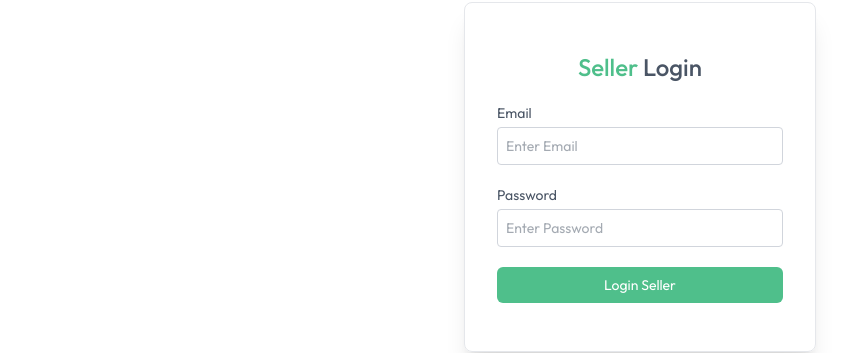
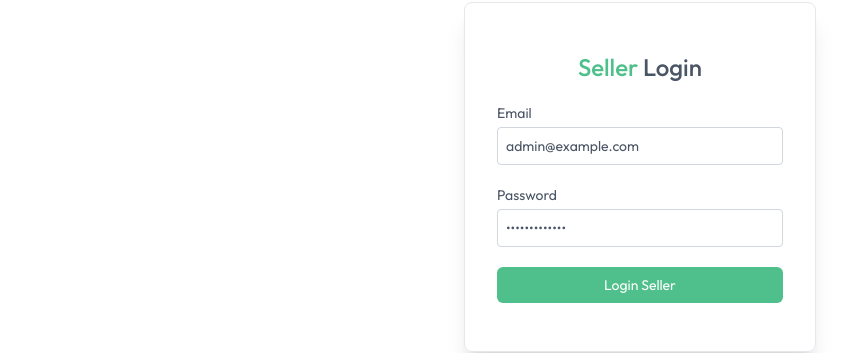
Before and after one commit to surajkumarsingh1784/Grocery-app, a React (Vite) app in the folder client/: page /seller in a window 1280 px wide. Shown: the part 223-576 px from the top of the page, without its empty margins (0-854 px from the left). Built offline with nearby package versions, Linux system fonts and the light colour scheme; no server answers.

Commit message:
add email and password

```diff
--- a/client/src/components/seller/SellerLogin.jsx
+++ b/client/src/components/seller/SellerLogin.jsx
@@ -8,8 +8,8 @@ import MegaMart from '../../assets/MegaMart.png'
 const SellerLogin = () => {
     const { isSeller, setIsSeller } = useAppContext()
     const navigate = useNavigate()
-    const[email,setEmail]= useState('')
-    const[password,setPassword]= useState('')
+    const[email,setEmail]= useState('admin@example.com')
+    const[password,setPassword]= useState('greatstack123')
 
     useEffect(() => {
         if (isSeller) navigate('/seller')
```
